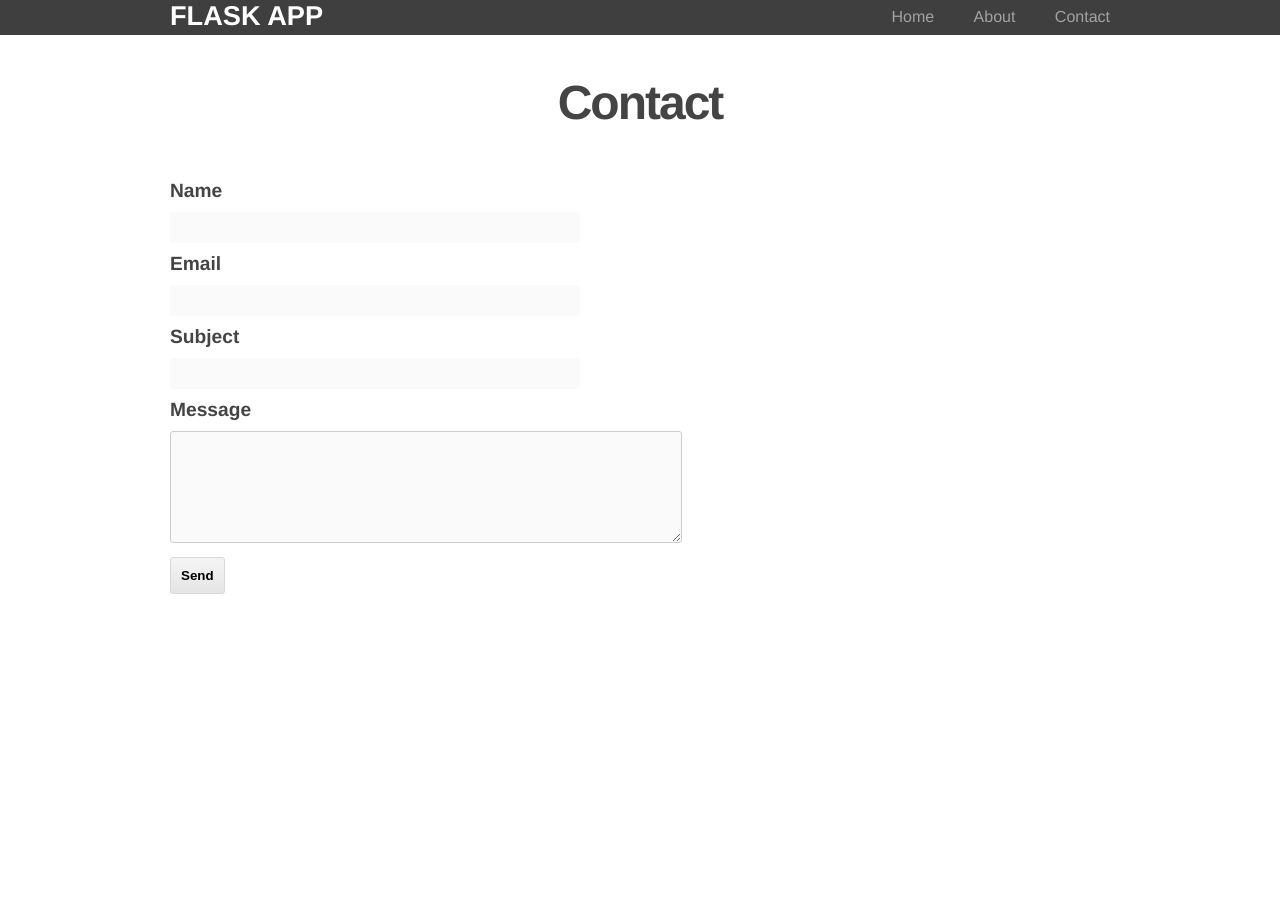
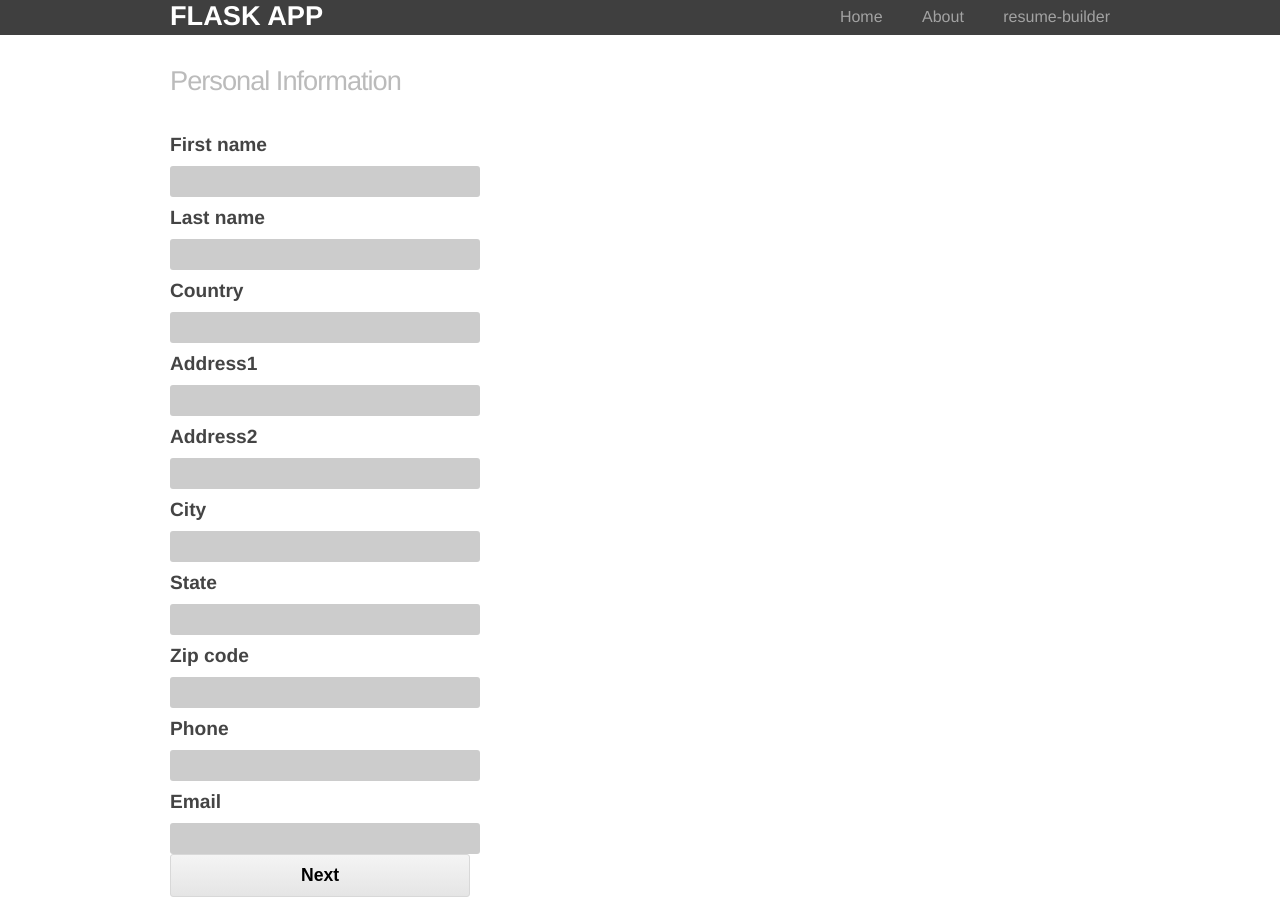
Before and after one commit to peeyush10234/contact-form, a Flask app: page /contact in a window 1280 px wide. Before the commit the page ends 594 px from the top, so only its background shows below. Run offline with Flask 2, Linux system fonts and the light colour scheme.

Commit message:
2nd commit

```diff
--- a/flaskapp/app/forms.py
+++ b/flaskapp/app/forms.py
@@ -1,8 +1,15 @@
-from wtforms import Form, TextField, TextAreaField, SubmitField, validators, ValidationError
+from wtforms import Form, TextField, TextAreaField, SubmitField,IntegerField
+
 
 class ContactForm(Form):
-  name = TextField("Name",  [validators.Required("Please enter your name.")])
-  email = TextField("Email",  [validators.Required("Please enter your email address."), validators.Email("Please enter your email address.")])
-  subject = TextField("Subject",  [validators.Required("Please enter a subject.")])
-  message = TextAreaField("Message",  [validators.Required("Please enter a message.")])
-  submit = SubmitField("Send")
+  firstname = TextField("First name")
+  lastname = TextField("Last name")
+  country = TextField("Country")
+  address1 = TextField("Address1")
+  address2 = TextField("Address2")
+  city = TextField("City")
+  state = TextField("State")
+  zipcode = IntegerField("Zip code")
+  phone = IntegerField("Phone")
+  email = TextField("Email")
+  submit = SubmitField("Next")
--- /dev/null
+++ b/flaskapp/app/forms3.py
@@ -0,0 +1,6 @@
+from wtforms import Form, TextField, TextAreaField, SubmitField, validators, ValidationError , 	IntegerField
+
+
+class ContactForm3(Form):
+  message = TextAreaField("Info")
+  submit = SubmitField("Send")
--- a/flaskapp/app/routes.py
+++ b/flaskapp/app/routes.py
@@ -1,17 +1,14 @@
-from flask import Flask, render_template, request, flash
+from flask import Flask, render_template, request, flash,redirect,url_for
 from forms import ContactForm
+from forms1 import ContactForm1
+from forms2 import ContactForm2
+from forms3 import ContactForm3
+
 from flask.ext.mail import Message, Mail
+app = Flask(__name__)
 
-mail = Mail()
-app = Flask(__name__)
 app.secret_key = 'development key'
-app.config["MAIL_SERVER"] = "smtp.gmail.com"
-app.config["MAIL_PORT"] = 465
-app.config["MAIL_USE_SSL"] = True
-app.config["MAIL_USERNAME"] = 'tanejapeeyush@gmail.com'
-app.config["MAIL_PASSWORD"] = 'peeyush10'
 
-mail.init_app(app)
 
 @app.route('/')
 def home():
@@ -26,21 +23,43 @@ def contact():
   form = ContactForm()
 
   if request.method == 'POST':
-    if form.validate() == False:
-      flash('All fields are required.')
-      return render_template('contact.html', form=form)
-    else:
-      msg = Message(form.subject.data, sender='contact@example.com', recipients=['your_email@example.com'])
-      msg.body = """
-      From: %s <%s>
-      %s
-      """ % (form.name.data, form.email.data, form.message.data)
-      mail.send(msg)
-
-      return 'Form posted.'
+    return redirect(url_for('contact1'))
 
   elif request.method == 'GET':
     return render_template('contact.html', form=form)
 
+@app.route('/contact1', methods=['GET', 'POST'])
+def contact1():
+  form = ContactForm1()
+
+  if request.method == 'POST':
+     return redirect(url_for('contact2'))
+
+  elif request.method == 'GET':
+    return render_template('contact1.html', form=form)
+
+@app.route('/contact2', methods=['GET', 'POST'])
+def contact2():
+  form = ContactForm2()
+
+  if request.method == 'POST':
+     return redirect(url_for('contact3'))
+
+
+  elif request.method == 'GET':
+    return render_template('contact2.html', form=form)
+
+@app.route('/contact3', methods=['GET', 'POST'])
+def contact3():
+  form = ContactForm3()
+
+  if request.method == 'POST':
+     return "form posted"
+
+
+  elif request.method == 'GET':
+    return render_template('contact3.html', form=form)
+
+
 if __name__ == '__main__':
   app.run(debug=True)
--- a/flaskapp/app/static/css/main.css
+++ b/flaskapp/app/static/css/main.css
@@ -58,9 +58,9 @@ h3 {
   font-size: 1.7em;
   font-weight: 100;
   margin-top: 30px;
-  text-align: center;
+  text-align: left;
   letter-spacing: -1px;
-  color: #999;
+  color: #bbbbbb;
 }
 .menu {
   float: right;
@@ -87,11 +87,31 @@ form label {
   padding: 10px 0;
 }
 
-form input#name,
+form input#firstname,
+form input#lastname,
+form input#country,
+form input#address1,
+form input#address2,
+form input#city,
+form input#state,
+form input#zipcode,
+form input#phone,
 form input#email,
-form input#subject {
-  width: 400px;
-  background-color: #fafafa;
+form input#empname,
+form input#city1,
+form input#state1,
+form input#country1,
+form input#postitle,
+form input#startdate,
+form input#enddate,
+form input#colname,
+form input#city2,
+form input#state2,
+form input#country2,
+form input#degree,
+form input#submit{
+  width: 300px;
+  background-color: #cccccc;
   -webkit-border-radius: 3px;
      -moz-border-radius: 3px;
           border-radius: 3px;
--- a/flaskapp/app/templates/about.html
+++ b/flaskapp/app/templates/about.html
@@ -2,5 +2,5 @@
 
 {% block content %}
   <h2>About</h2>
-  <p>This is an About page for the Intro to Flask article. Don't I look good? Oh stop, you're making me blush.</p>
+  <p>This is an About page for the Intro </p>
 {% endblock %}
--- a/flaskapp/app/templates/contact.html
+++ b/flaskapp/app/templates/contact.html
@@ -1,46 +1,41 @@
 {% extends "layout.html" %}
 
 {% block content %}
-  <h2>Contact</h2>
-
-  {% if success %}
-    <p>Thank you for your message. We'll get back to you shortly.</p>
-
-  {% else %}
-
-    {% for message in form.name.errors %}
-      <div class="flash">{{ message }}</div>
-    {% endfor %}
-
-    {% for message in form.email.errors %}
-      <div class="flash">{{ message }}</div>
-    {% endfor %}
-
-    {% for message in form.subject.errors %}
-      <div class="flash">{{ message }}</div>
-    {% endfor %}
-
-    {% for message in form.message.errors %}
-      <div class="flash">{{ message }}</div>
-    {% endfor %}
-
-    <form action="{{ url_for('contact') }}" method=post>
+  <h3>Personal Information</h3>
+  <form action="{{ url_for('contact') }}" method=post>
 
 
-      {{ form.name.label }}
-      {{ form.name }}
+    {{ form.firstname.label }}
+    {{ form.firstname }}
 
-      {{ form.email.label }}
-      {{ form.email }}
+    {{ form.lastname.label }}
+    {{ form.lastname }}
 
-      {{ form.subject.label }}
-      {{ form.subject }}
+    {{ form.country.label }}
+    {{ form.country }}
 
-      {{ form.message.label }}
-      {{ form.message }}
+    {{ form.address1.label }}
+    {{ form.address1 }}
 
-      {{ form.submit }}
-    </form>
+    {{ form.address2.label }}
+    {{ form.address2 }}
 
-  {% endif %}
+    {{ form.city.label }}
+    {{ form.city }}
+
+    {{ form.state.label }}
+    {{ form.state }}
+
+    {{ form.zipcode.label }}
+    {{ form.zipcode }}
+
+    {{ form.phone.label }}
+    {{ form.phone }}
+
+    {{ form.email.label }}
+    {{ form.email }}
+     <br>
+    {{ form.submit }}
+  </form>
+
 {% endblock %}
--- a/flaskapp/app/templates/layout.html
+++ b/flaskapp/app/templates/layout.html
@@ -13,7 +13,7 @@
       <ul class="menu">
         <li><a href="{{ url_for('home') }}">Home</a></li>
         <li><a href="{{ url_for('about') }}">About</a></li>
-        <li><a href="{{ url_for('contact') }}">Contact</a></li>
+        <li><a href="{{ url_for('contact') }}">resume-builder</a></li>
       </ul>
     </nav>
   </div>
```
Also changed, not shown: flaskapp/app/forms1.py (added, +12 -0 lines), flaskapp/app/forms2.py (added, +10 -0 lines), flaskapp/app/templates/contact1.html (added, +34 -0 lines), flaskapp/app/templates/contact2.html (added, +26 -0 lines), flaskapp/app/templates/contact3.html (added, +12 -0 lines), 6 other files.
